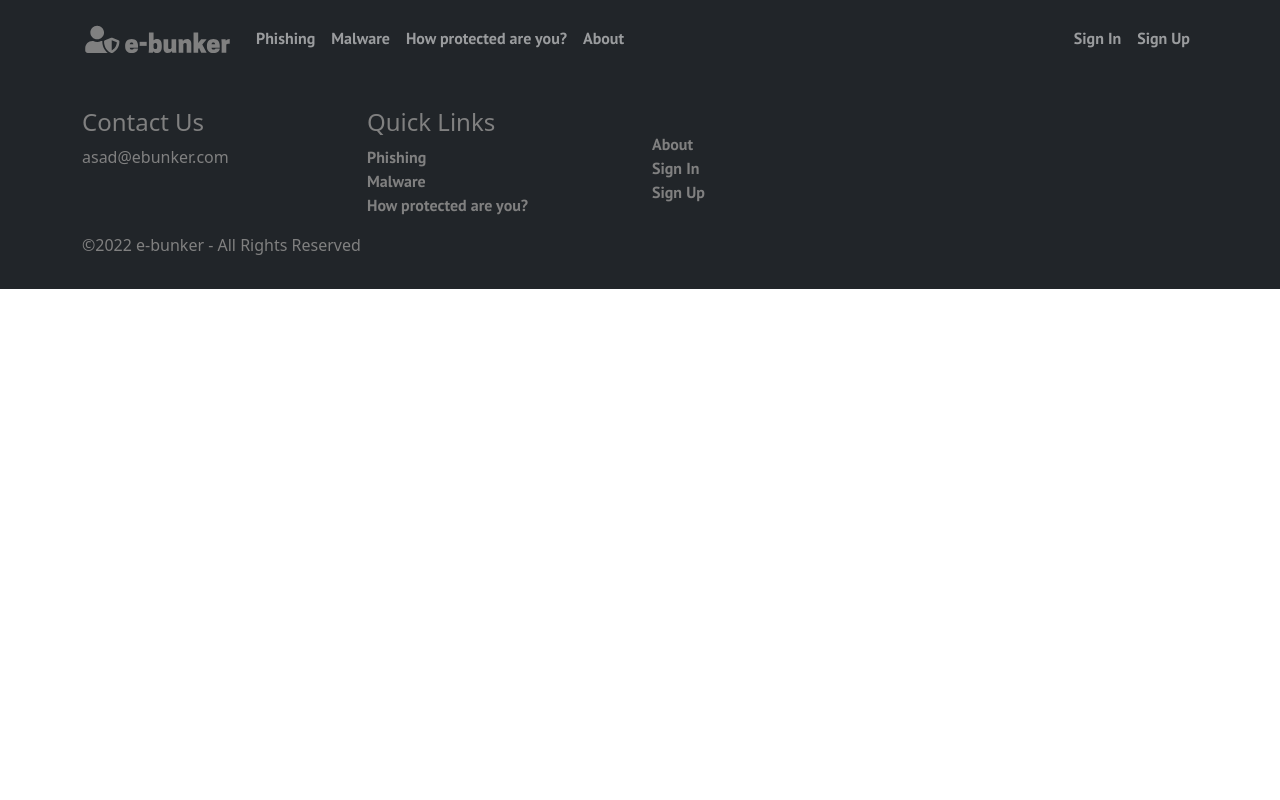
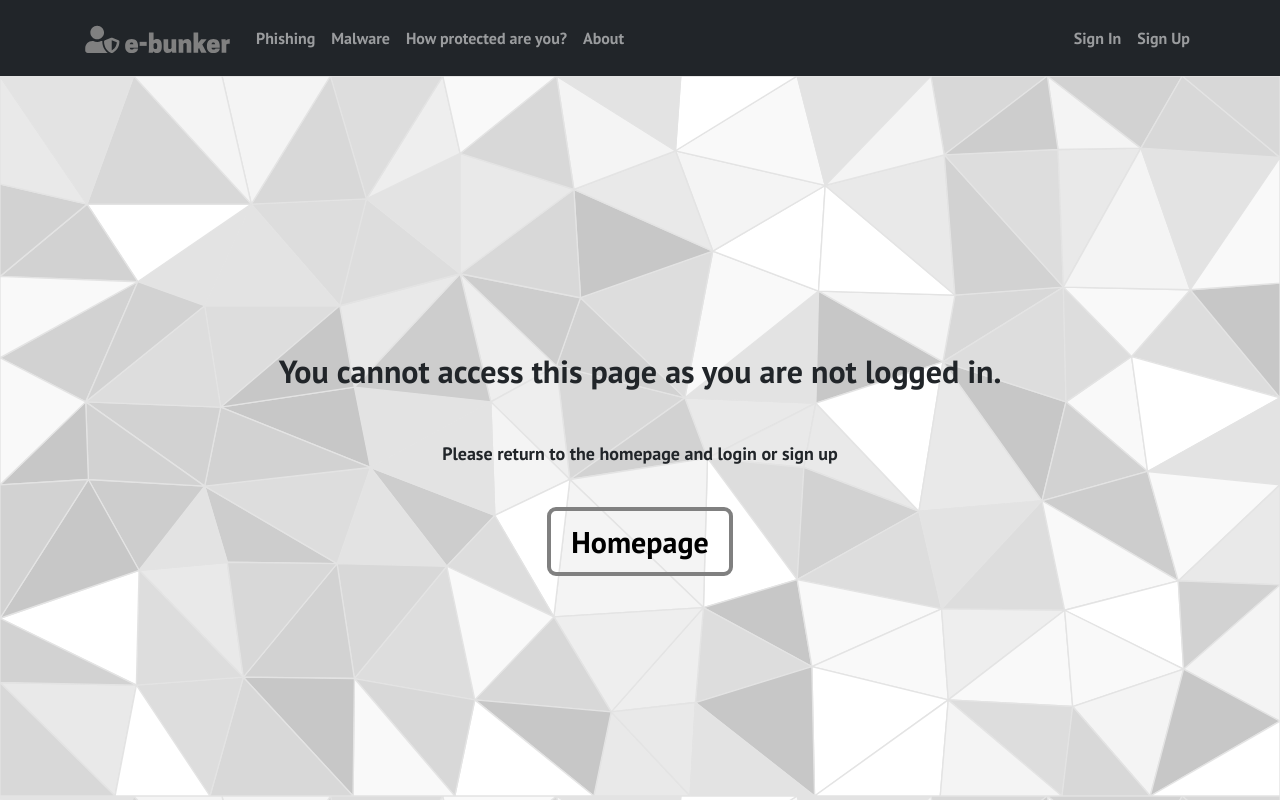
Before and after one commit to Asad99dev/E-Bunker, a React (Create React App) app in the folder frontend/: page /unauthorized in a window 1280 px wide. Shown: the top 800 px of the page. Built offline with nearby package versions, Linux system fonts and the light colour scheme.

Commit message:
Added page for unauthorized actions

```diff
--- a/frontend/src/App.js
+++ b/frontend/src/App.js
@@ -19,6 +19,7 @@ import HowProtected from "./Pages/HowProtected.js";
 import Home from "./Pages/Home";
 import Profile from "./Pages/Profile.js";
 import Dashboard from "./Pages/Dashboard";
+import Unauthorized from "./Pages/Unauthorized";
 
 function App() {
   return (
@@ -41,6 +42,7 @@ function App() {
           <Route path="/dashboard" element={<Dashboard />} />
           <Route path="/sign-in" element={<SignIn />} />
           <Route path="/sign-up" element={<SignUp />} />
+          <Route path="/unauthorized" element={<Unauthorized />} />
         </Routes>
 
         <Footer />
--- /dev/null
+++ b/frontend/src/Pages/Unauthorized.js
@@ -0,0 +1,25 @@
+import React from 'react'
+import { useNavigate } from 'react-router-dom';
+import Button from '../Components/Button';
+
+function Unauthorized() {
+    const navigate = useNavigate();
+
+  return (
+    <div className='hero-container'>
+        <h1>You cannot access this page as you are not logged in.</h1>
+        <p>Please return to the homepage and login or sign up</p>
+        <div className='hero-btns'>
+        <Button
+          className="btn-hero"
+          handleClick={() => {
+            navigate("/");
+          }}
+          label="Homepage"
+        />
+        </div>
+    </div>
+  )
+}
+
+export default Unauthorized
```
